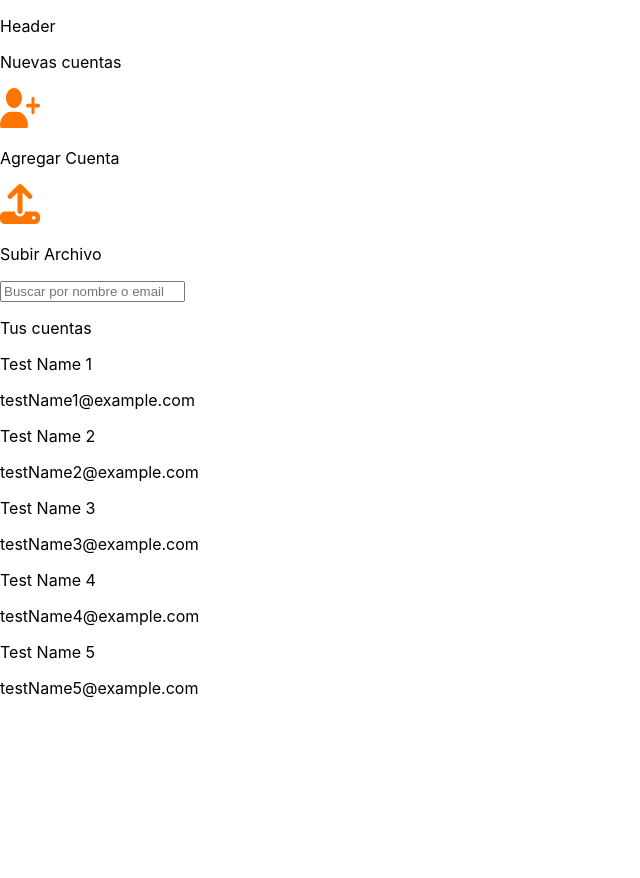
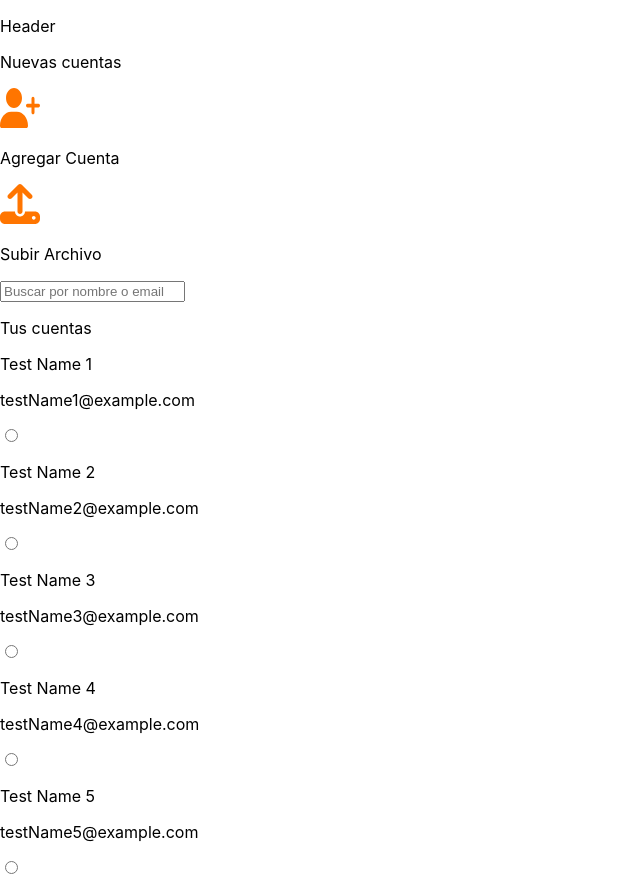
Before and after one commit to maruslarrosa/challenge-ym, a React (Create React App) app: page /withdraw in a window 1280 px wide. Shown: the whole page, without its empty margins (0-640 px from the left). Before the commit the page ends 800 px from the top, so only its background shows below. Built offline with nearby package versions, Linux system fonts and the light colour scheme.

Commit message:
Adding radio buttons to withdraw account selection

```diff
--- a/src/pages/Withdraw.page.tsx
+++ b/src/pages/Withdraw.page.tsx
@@ -10,6 +10,7 @@ export const WithdrawPageComponent = (): JSX.Element => {
     (state) => state.user.linkedAccounts
   );
   const [filter, setFilter] = useState<string>('');
+  const [checked, setChecked] = useState<number>();
 
   const handleFilterChange = () => {
     if (inputRef.current) {
@@ -22,12 +23,17 @@ export const WithdrawPageComponent = (): JSX.Element => {
       account.name.toLowerCase().includes(filter.toLowerCase())
     );
     if (filteredAccounts.length) {
-      return filteredAccounts.map((acc) => {
+      return filteredAccounts.map((acc, index) => {
         return (
-          <>
-            <p key={acc.email}>{acc.name}</p>
+          <div key={index}>
+            <p>{acc.name}</p>
             <p>{acc.email}</p>
-          </>
+            <input
+              type='radio'
+              checked={checked === index}
+              onChange={() => setChecked(index)}
+            ></input>
+          </div>
         );
       });
     } else {
@@ -50,12 +56,17 @@ export const WithdrawPageComponent = (): JSX.Element => {
       ></input>
       <p>Tus cuentas</p>
       {!filter
-        ? linkedAccounts.map((acc) => {
+        ? linkedAccounts.map((acc, index) => {
             return (
-              <>
-                <p key={acc.email}>{acc.name}</p>
+              <div key={index}>
+                <p>{acc.name}</p>
                 <p>{acc.email}</p>
-              </>
+                <input
+                  type='radio'
+                  checked={checked === index}
+                  onChange={() => setChecked(index)}
+                ></input>
+              </div>
             );
           })
         : renderFilteredAccounts()}
```
